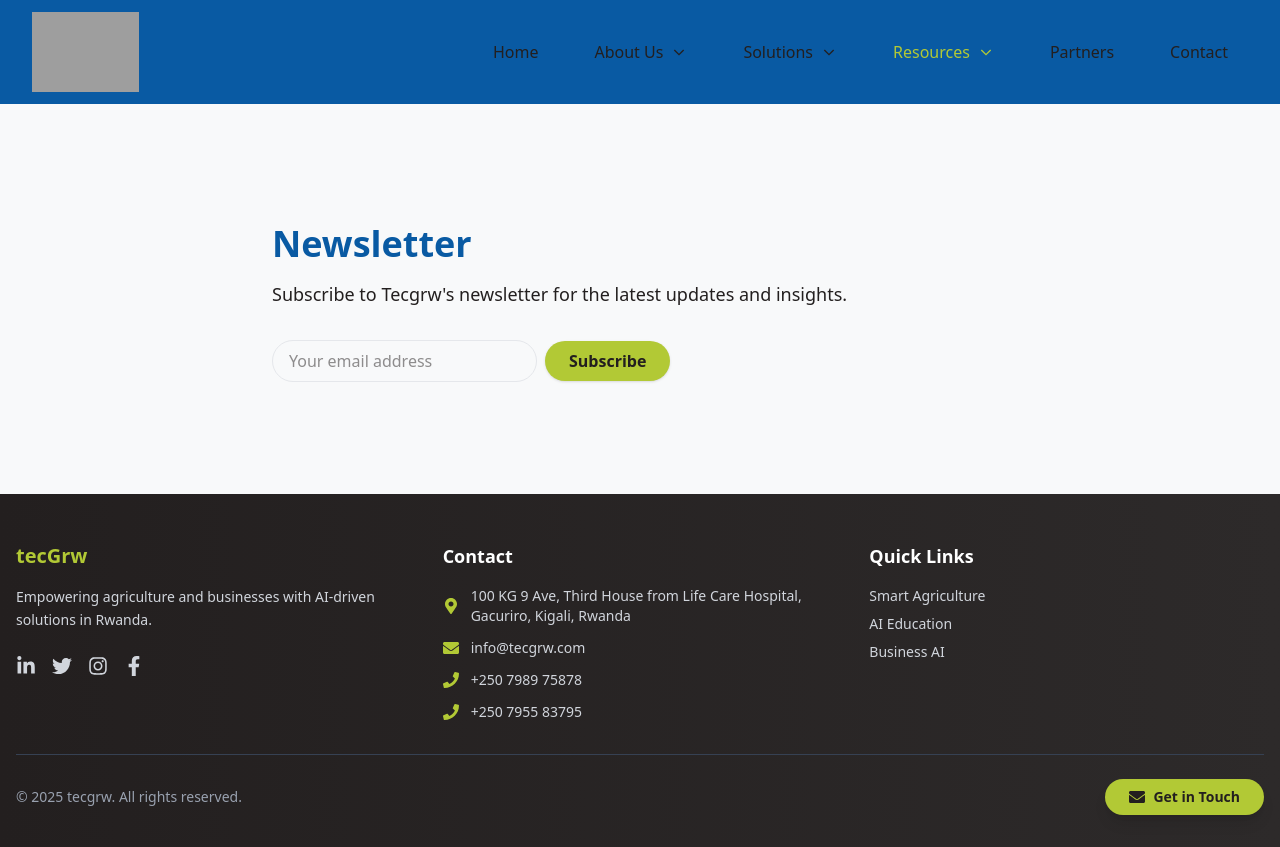
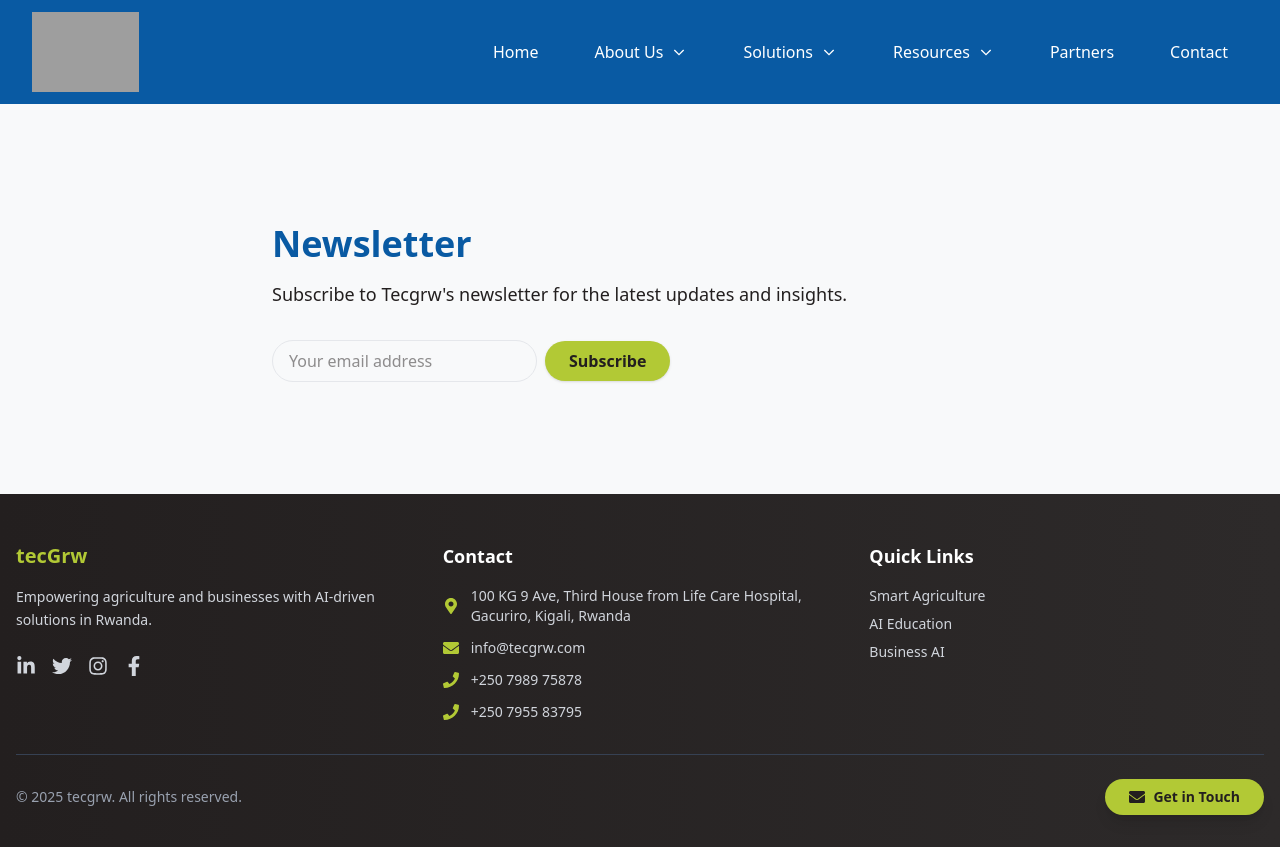
Before and after one commit to tecGrwLtd/tecgrw-website, a React (Vite) app: page /resources/newsletter in a window 1280 px wide. Built offline with nearby package versions, Linux system fonts and the light colour scheme; grey boxes are pictures that could not be loaded.

Commit message:
style(homepage navs: change to white)

```diff
--- a/src/components/Navbar.jsx
+++ b/src/components/Navbar.jsx
@@ -12,7 +12,7 @@ const Navbar = ({
   initialBgColor = 'bg-transparent',
   scrolledBgColor = 'bg-[#095aa3]',
 
-  initialTextColor = 'text-white',
+  initialTextColor = 'text-white/80',
   initialHoverColor = 'hover:text-[#b2c935]',
 
   scrolledTextColor = 'text-[#231f1f]',
@@ -20,7 +20,7 @@ const Navbar = ({
 
   scrolledShadow = 'shadow-md',
 
-  changeOnScroll = true,
+  changeOnScroll = false,
 
   scrollThreshold = 0,
 
@@ -46,7 +46,6 @@ const Navbar = ({
     }
   }
 
-  // Check if a link is active
   const isActiveLink = (href, isHash = false) => {
     if (isHash) {
       return location.pathname === '/' && location.hash === href.split('#')[1];
@@ -60,7 +59,7 @@ const Navbar = ({
   };
 
   const getLinkClasses = (href, isHash = false, hasChildren = false, children = null) => {
-    const baseClasses = `text-[#231f1f] ${scrolledHoverColor}`;
+    const baseClasses = `${initialTextColor} ${initialHoverColor}`;
 
     const isActive = hasChildren ? isActiveParent(children) : isActiveLink(href, isHash);
     const activeColor = 'text-[#b2c935]';
@@ -69,11 +68,11 @@ const Navbar = ({
 
     return `${baseClasses} ${isActive ? activeColor : ''} ${visibility} font-medium transition-all duration-200 focus:outline-none focus-visible:ring-2 focus-visible:ring-[#b2c935] rounded px-3 py-2`;
   };
+
   const getBgClass = () => {
     if (changeOnScroll && scrolled) {
       return `${scrolledBgColor} ${scrolledShadow}`;
     }
-
     if (useBackdrop && !scrolled) {
       return 'bg-black/20 backdrop-blur-sm border-b border-white/10';
     }
@@ -97,7 +96,7 @@ const Navbar = ({
           <img
             src="https://res.cloudinary.com/dx8m9dy9d/image/upload/v1753948168/logo_uo6lrf.png"
             alt="Tecgrw logo"
-            // 12-16
+
             className={`max-h-16 md:max-h-20 h-auto w-auto transition-all duration-300 ${
               (!scrolled && changeOnScroll)
                 ? 'drop-shadow-lg filter brightness-110 contrast-110'
@@ -207,7 +206,7 @@ const Navbar = ({
 
       {/* Mobile nav */}
       {menuOpen && (
-        <ul className="absolute right-4 top-16 bg-white shadow-lg rounded-lg py-4 px-6 flex flex-col gap-2 md:hidden z-40 min-w-[220px] border border-[#e5e7eb] animate-fade-in w-[90vw] max-w-xs">
+        <ul className="absolute right-4 top-16 bg-blue shadow-lg rounded-lg py-4 px-6 flex flex-col gap-2 md:hidden z-40 min-w-[220px] border border-[#e5e7eb] animate-fade-in w-[90vw] max-w-xs">
           {navItems.map((item, idx) => (
             <li key={item.name} className="relative">
               {item.children ? (
--- a/src/layouts/HomeLayout.jsx
+++ b/src/layouts/HomeLayout.jsx
@@ -6,7 +6,7 @@ const HomeLayout = () => {
   return (
     <div className="flex flex-col min-h-screen bg-[#f8f9fa] text-[#231f1f]">
       <Navbar
-        initialBgColor="bg-transparent"
+        initialBgColor="bg-transparent/"
         initialTextColor="text-white"
         initialHoverColor="hover:text-[#b2c935]"
         // scrolledBgColor="bg-white"
--- a/src/layouts/MainLayout.jsx
+++ b/src/layouts/MainLayout.jsx
@@ -1,7 +1,6 @@
 import { Outlet } from 'react-router-dom';
 import Navbar from '../components/Navbar';
 import Footer from '../components/Footer';
-
 
 const MainLayout = () => {
   return (
```
